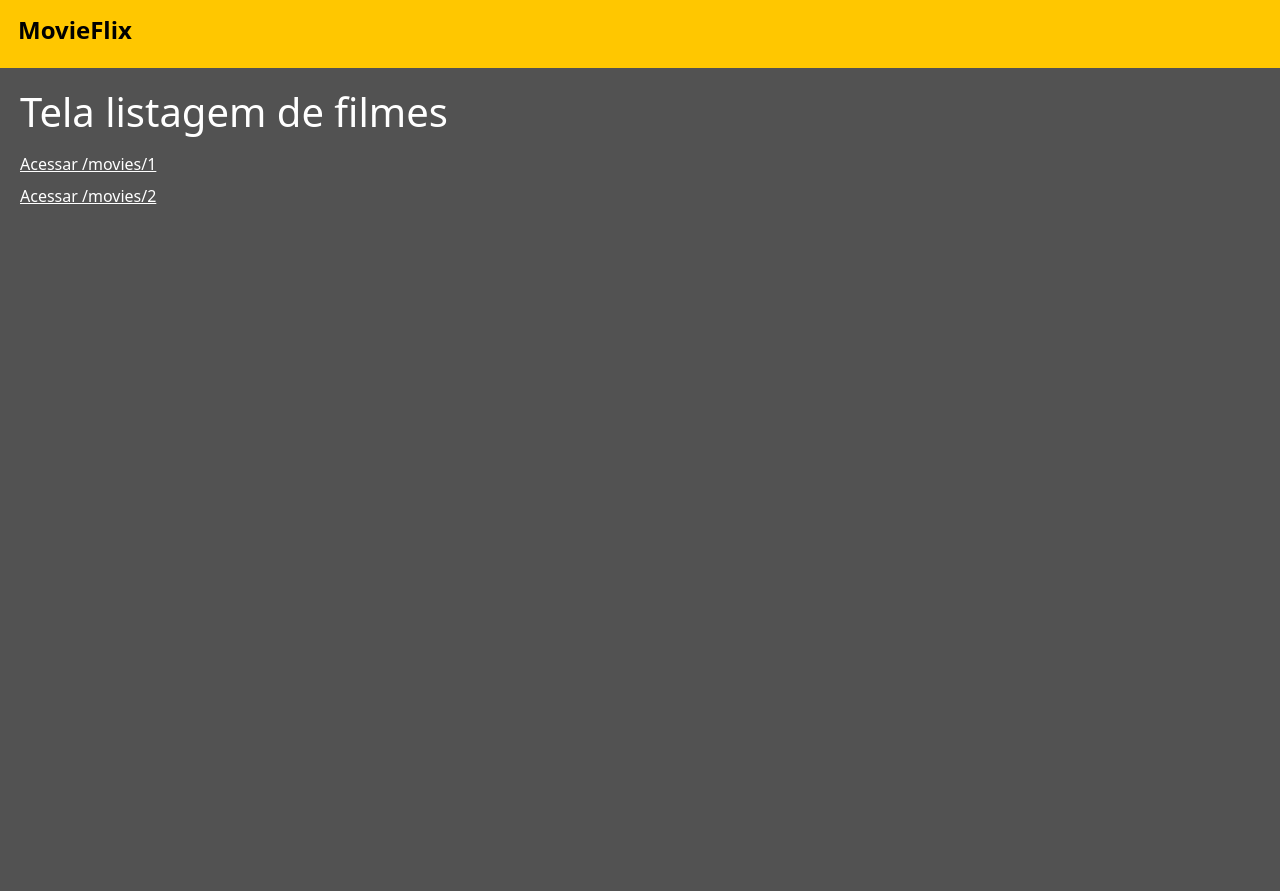
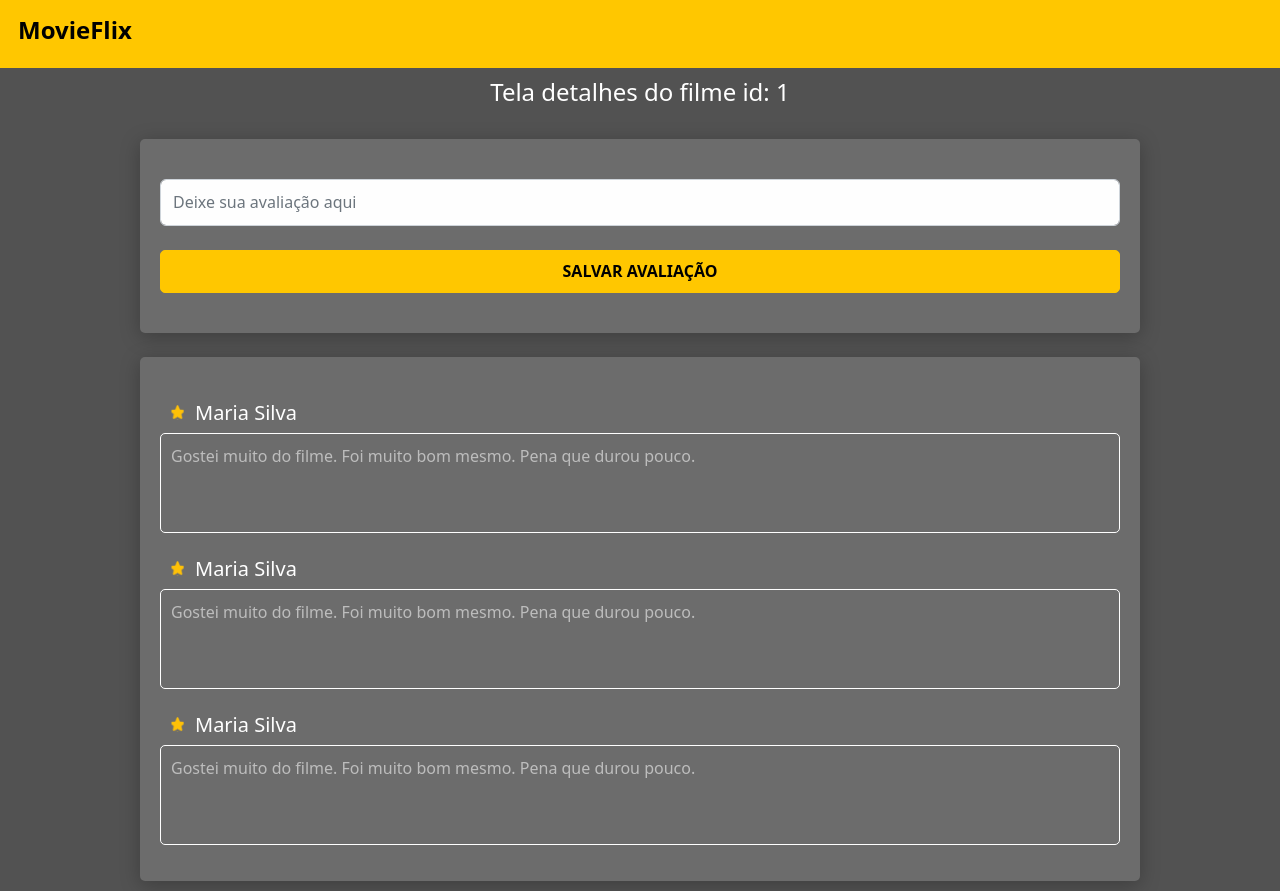
Before and after one commit to eolliveira/movieflix-web, a React (Vite) app: page /movies in a window 1280 px wide. Before the commit the page ends 800 px from the top, so only its background shows below. Built offline with nearby package versions, Linux system fonts and the light colour scheme.

Commit message:
Page Movies/movieId

```diff
--- a/package.json
+++ b/package.json
@@ -11,9 +11,11 @@
   "dependencies": {
     "@types/bootstrap": "^5.2.5",
     "@types/node-sass": "^4.11.3",
+    "@types/react-router-dom": "^5.3.3",
     "bootstrap": "^5.2.2",
     "react": "^18.2.0",
-    "react-dom": "^18.2.0"
+    "react-dom": "^18.2.0",
+    "react-router-dom": "^6.4.2"
   },
   "devDependencies": {
     "@types/react": "^18.0.22",
--- a/src/App.css
+++ b/src/App.css
@@ -7,3 +7,8 @@
 * {
   box-sizing: border-box;
 }
+
+.input-style {
+  background-color: #fefefe;
+  height: 47px;
+}
--- a/src/App.tsx
+++ b/src/App.tsx
@@ -3,13 +3,14 @@ import "./App.css";
 import Login from "./pages/Login";
 import NavBar from "./components/NavBar";
 import Movies from "./pages/Movies";
+import MovieDetails from "./pages/MovieDetails";
 
 function App() {
   return (
     <>
       <NavBar />
       {/* <Login /> */}
-      <Movies />
+      <MovieDetails />
     </>
   );
 }
--- a/src/components/Button/styles.css
+++ b/src/components/Button/styles.css
@@ -7,6 +7,7 @@
 
 .btn-container h2 {
   color: 20px;
+  font-size: 1em;
   text-transform: uppercase;
   font-weight: bold;
   padding: 5px 0;
--- /dev/null
+++ b/src/components/ReviewCard/index.tsx
@@ -0,0 +1,20 @@
+import StarImg from "../../assets/img/star.svg";
+
+import "./styles.css";
+
+const ReviewCard = () => {
+  return (
+    <div className="review-container">
+      <div className="review-user-container mt-4">
+        <img src={StarImg} alt="star" />
+        <h2>Maria Silva</h2>
+      </div>
+      <p className="mt-2">
+        Gostei muito do filme. Foi muito bom mesmo. Pena que durou pouco.
+      </p>
+      <div className="review-assessments"></div>
+    </div>
+  );
+};
+
+export default ReviewCard;
--- /dev/null
+++ b/src/components/ReviewCard/styles.css
@@ -0,0 +1,25 @@
+.review-container h2 {
+  font-size: 20px;
+  margin: 0;
+}
+
+.review-container p {
+  min-width: 280px;
+  min-height: 100px;
+  border: 1px solid white;
+  color: #bdbdbd;
+  border-radius: 5px;
+  padding: 10px;
+  font-size: 16px;
+}
+
+.review-user-container {
+  display: flex;
+  align-items: center;
+}
+
+.review-user-container img {
+  width: 15px;
+  height: 15px;
+  margin: 0 10px;
+}
--- a/src/pages/Login/index.tsx
+++ b/src/pages/Login/index.tsx
@@ -20,7 +20,7 @@ const Login = () => {
           <div className="mb-3">
             <input
               type="text"
-              className="form-control login-input"
+              className="form-control input-style"
               placeholder="Email"
               name="username"
             />
@@ -29,7 +29,7 @@ const Login = () => {
           <div className="mb-5">
             <input
               type="password"
-              className="form-control login-input"
+              className="form-control input-style"
               placeholder="Senha"
               name="password"
             />
--- a/src/pages/Login/styles.css
+++ b/src/pages/Login/styles.css
@@ -32,11 +32,6 @@
   font-size: 36px;
 }
 
-.login-input {
-  background-color: #fefefe;
-  height: 47px;
-}
-
 .login-btn {
   margin-bottom: 100px;
 }
--- /dev/null
+++ b/src/pages/MovieDetails/index.tsx
@@ -0,0 +1,35 @@
+import Button from "../../components/Button";
+import ReviewCard from "../../components/ReviewCard";
+
+import "./styles.css";
+
+const MovieDetails = () => {
+  return (
+    <div className="moviedetails-container">
+      <h1>Tela detalhes do filme id: 1</h1>
+
+      <div className="moviedetails-toEvaluation base-card mt-4">
+        <form>
+          <div className="mb-4">
+            <input
+              type="text"
+              className="form-control input-style"
+              placeholder="Deixe sua avaliação aqui"
+              name="review"
+            />
+          </div>
+
+          <Button text="Salvar avaliação" />
+        </form>
+      </div>
+
+      <div className="moviedetails-assessments base-card mt-4">
+        <ReviewCard />
+        <ReviewCard />
+        <ReviewCard />
+      </div>
+    </div>
+  );
+};
+
+export default MovieDetails;
--- /dev/null
+++ b/src/pages/MovieDetails/styles.css
@@ -0,0 +1,34 @@
+.moviedetails-container {
+  padding: 10px;
+}
+
+.moviedetails-container h1 {
+  font-size: 24px;
+}
+
+.moviedetails-toEvaluation {
+  padding: 20px 10px;
+}
+
+.moviedetails-assessments {
+  align-items: center;
+  padding: 10px;
+}
+
+@media (min-width: 1000px) {
+  .moviedetails-container {
+    display: flex;
+    flex-direction: column;
+    align-items: center;
+  }
+  .moviedetails-toEvaluation {
+    width: 1000px;
+    padding: 40px 20px;
+  }
+
+  .moviedetails-assessments {
+    width: 1000px;
+    align-items: center;
+    padding: 20px;
+  }
+}
```
Also changed, not shown: src/assets/img/star.svg (added), 1 other file (tests, documents, lock files or other folders). Lines whose indentation alone changed are shown as unchanged.
